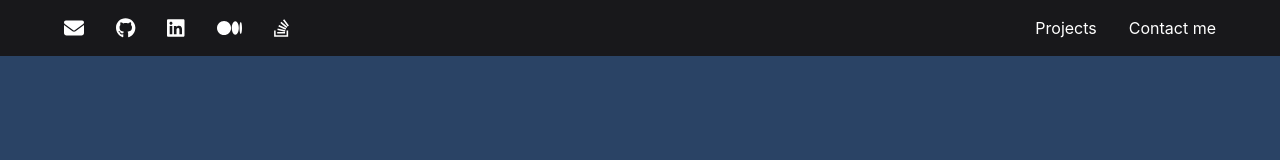
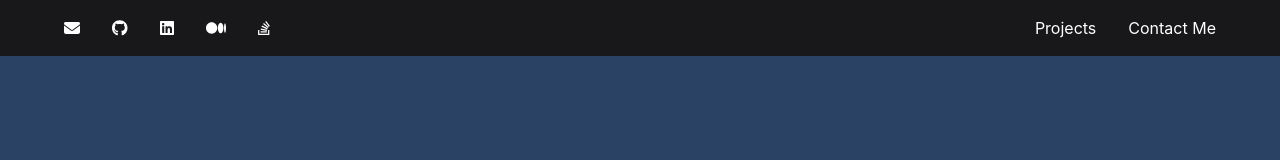
Before and after one commit to KitimboRino/meta-portfolio-assignment, a React (Create React App) app: page / in a window 1280 px wide. Shown: the top 160 px of the page. Built offline with nearby package versions, Linux system fonts and the light colour scheme.

Commit message:
refactor: refactored header and footer

```diff
--- a/src/components/Footer.js
+++ b/src/components/Footer.js
@@ -14,7 +14,7 @@
           maxWidth="1024px"
           height={16}
         >
-          <p>Rino Kitimbo • © 2022</p>
+          <p>Rino Kitimbo • © 2023</p>
         </Flex>
       </footer>
     </Box>
--- a/src/components/Header.js
+++ b/src/components/Header.js
@@ -68,9 +68,9 @@
             <HStack spacing={8}>
               {socials.map((social) => (
                 <Box key={social.url}>
-                  <Link href={social.url} isExternal>
-                    <FontAwesomeIcon icon={social.icon} size="lg" />
-                  </Link>
+                  <a href={social.url} isExternal>
+                    <FontAwesomeIcon icon={social.icon} size="2px" />
+                  </a>
                 </Box>
               ))}
             </HStack>
@@ -79,10 +79,10 @@
             <HStack spacing={8}>
               {/* Add links to Projects and Contact me section */}
               <Box>
-                <Text onClick={handleClick('projects')}>Projects</Text>
+                <a onClick={handleClick('projects')}>Projects</a>
               </Box>
               <Box>
-                <Text onClick={handleClick('projects')}>Contact me</Text>
+                <a onClick={handleClick('contactme')}>Contact Me</a>
               </Box>
             </HStack>
           </nav>
```
